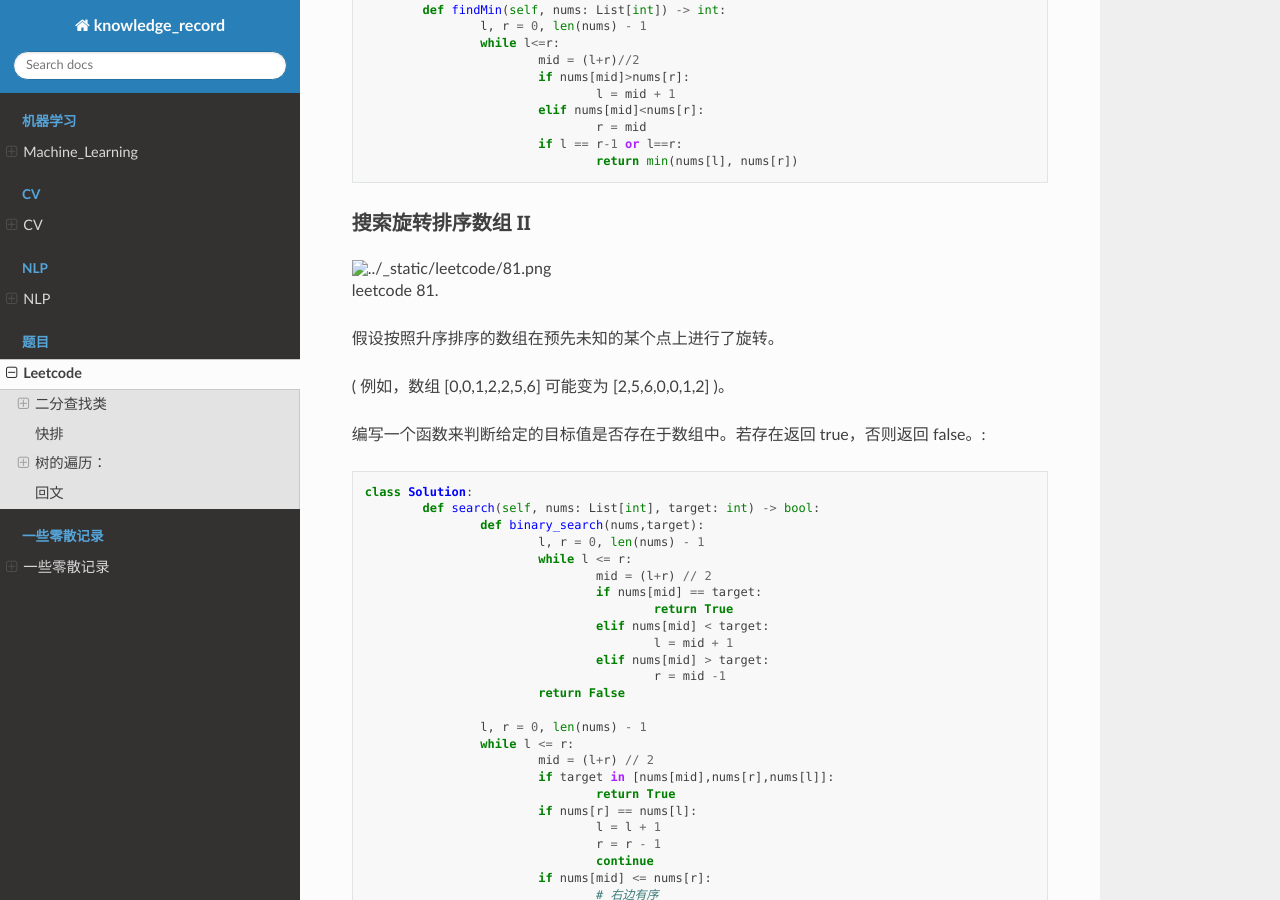
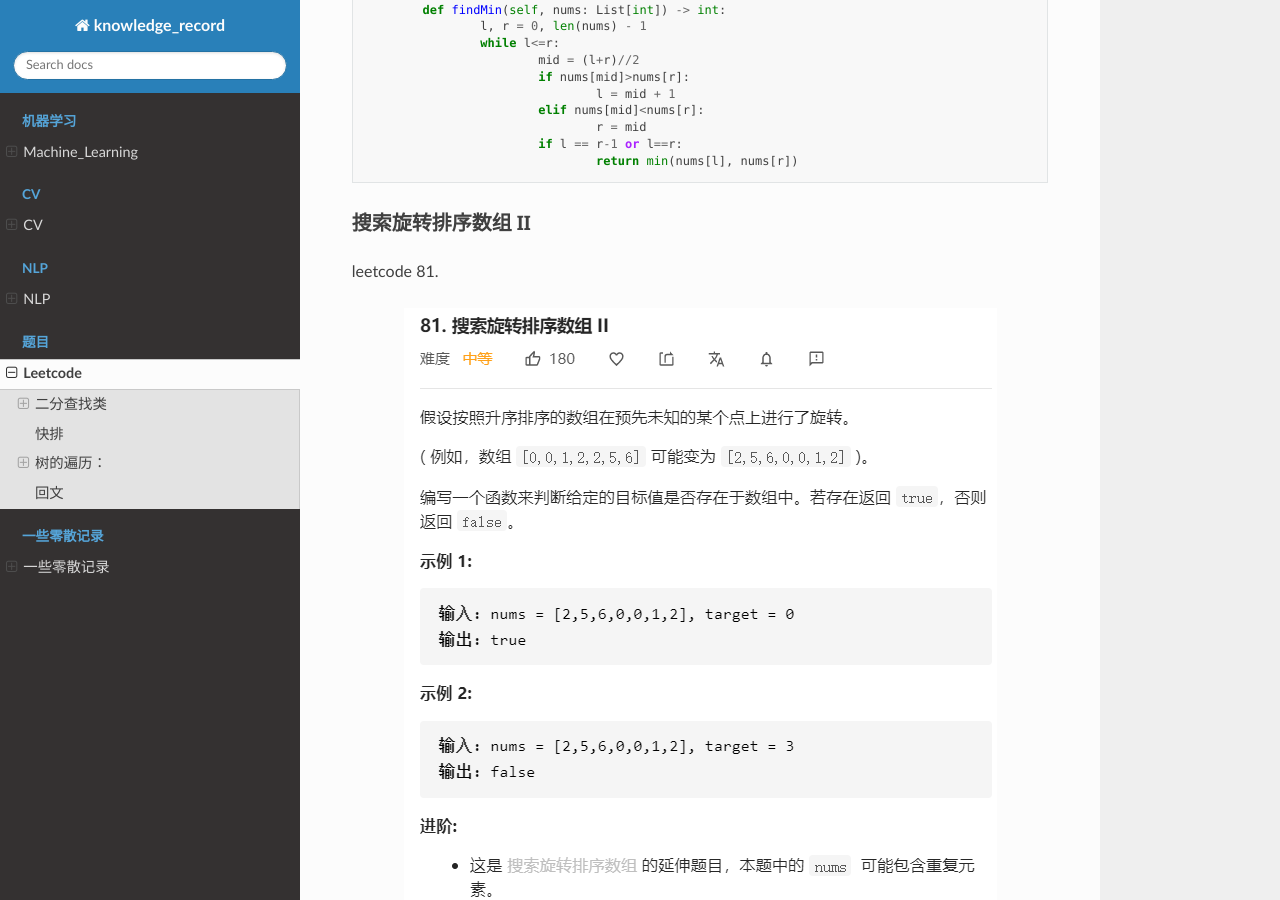
Before and after one commit to luochuankai-JHU/knowledge_record, a Sphinx documentation site: the page built from docs/leetcode/leetcode.rst, in a window 1280 px wide and 900 px high, scrolled down 3347 px. Built offline with Sphinx 7.4.7 and the Read the Docs theme 2.0.0, drawn with Linux system fonts in a browser that asks for light colours.

Commit message:
code format

```diff
--- a/docs/leetcode/leetcode.rst
+++ b/docs/leetcode/leetcode.rst
@@ -193,12 +193,12 @@ leetcode 153.
 
 搜索旋转排序数组 II
 ----------------------------------
+leetcode 81.
+
 
 .. image:: ../../_static/leetcode/81.png
 	:align: center
 
-
-leetcode 81.
 
 假设按照升序排序的数组在预先未知的某个点上进行了旋转。
 
```
Also changed, not shown: docs/_static/leetcode/81.png (renamed from docs/leetcode/81.png).
